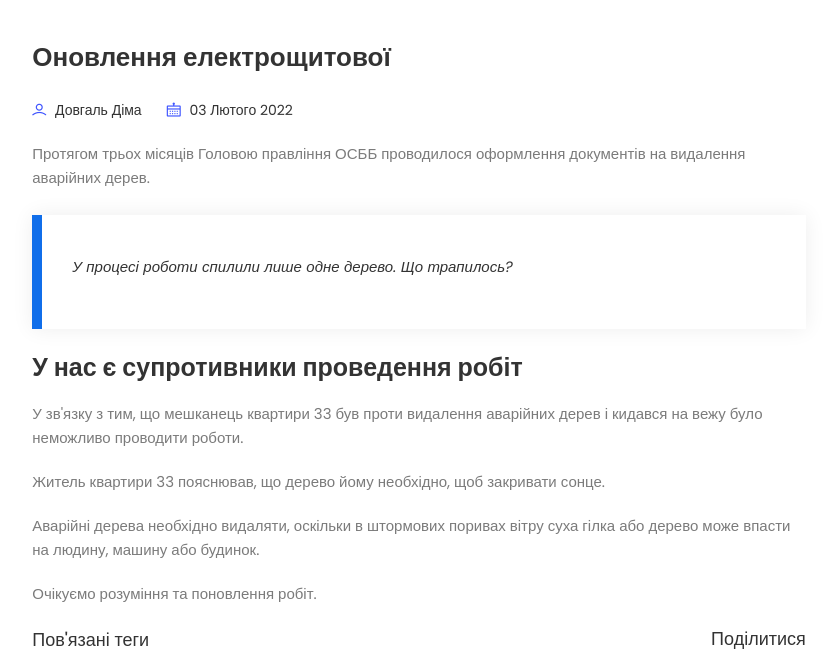
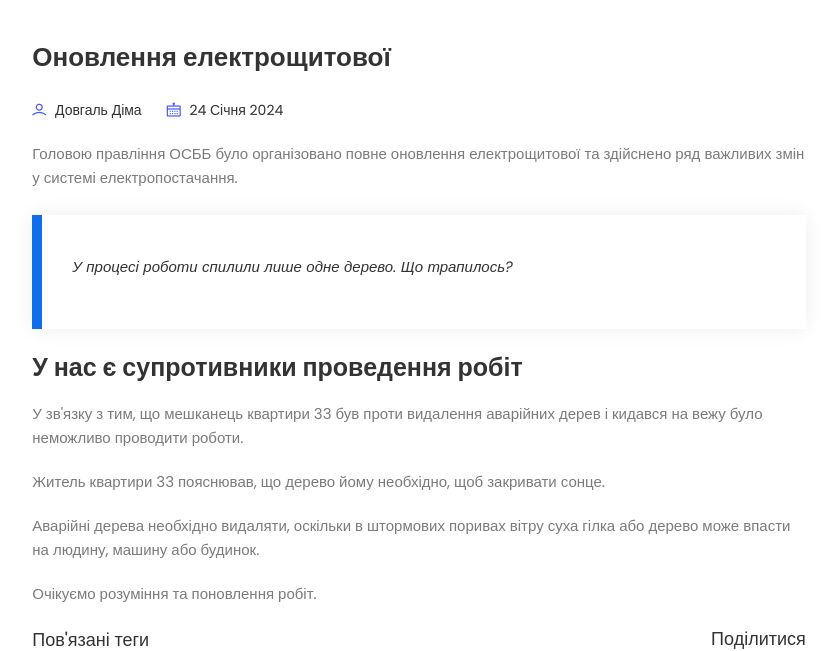
Before and after one commit to Dmitriy-1986/central-14, a plain HTML site: page blog-update-electrical-panel.html in a window 1280 px wide. Shown: the part 1002-1653 px from the top of the page, without its empty margins (221-1058 px from the left). Drawn offline with Linux system fonts and the light colour scheme.

Commit message:
Update blog-update-electrical-panel.html

```diff
--- a/blog-update-electrical-panel.html
+++ b/blog-update-electrical-panel.html
@@ -159,7 +159,7 @@
 
                     <div class="single-list">
                         <div class="post-thumbnils">
-                            <img src="assets/images/blog/single-felled-trees-blog.png" alt="Початок спилу аварійних дерев">
+                            <img src="assets/images/blog/single-felled-trees-blog.png" alt="Оновлення електрощитової">
                         </div>
                         <div class="post-details">
                             <div class="detail-inner">
@@ -179,12 +179,12 @@
                                     <li>
                                         <a href="#">
                                             <i class="lni lni-calendar"></i>
-                                            03 Лютого 2022
+                                            24 Січня 2024
                                         </a>
                                     </li>
                                 </ul>
                                 <p>
-                                    Протягом трьох місяців Головою правління ОСББ проводилося оформлення  документів на видалення аварійних дерев.
+                                    Головою правління ОСББ було організовано повне оновлення електрощитової та здійснено ряд важливих змін у системі електропостачання.
                                 </p>
                                 <blockquote>
                                     <h4>У процесі роботи спилили лише одне дерево. Що трапилось?</h4>
```
